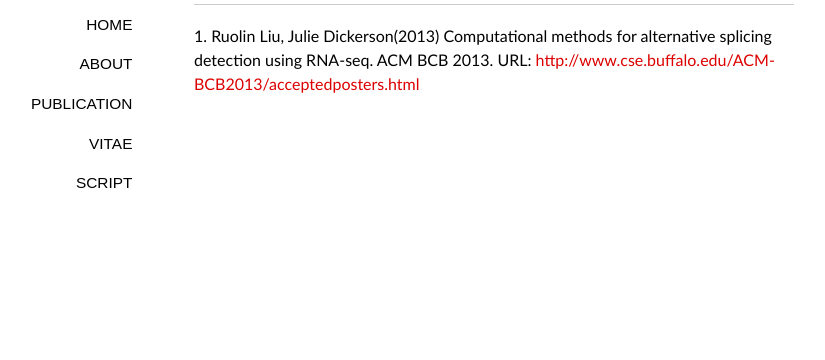
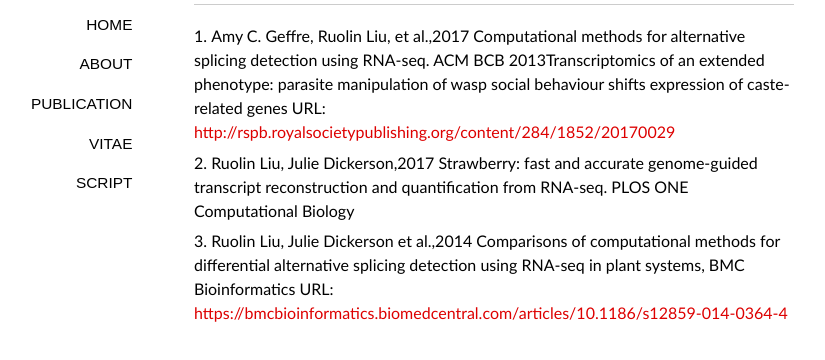
Before and after one commit to ruolin/ruolin.github.io, a plain HTML site: page publication.html in a window 1280 px wide. Shown: the part 68-428 px from the top of the page, without its empty margins (146-971 px from the left). Drawn offline with Linux system fonts and the light colour scheme; a web font is replaced by a local one.

Commit message:
update publications

```diff
--- a/publication.html
+++ b/publication.html
@@ -27,8 +27,12 @@
 			<article class="content">
 			<p></p>
 			<ol>
-			<li>Ruolin Liu, Julie Dickerson(2013) Computational methods for alternative splicing detection using RNA-seq. ACM BCB 2013. URL:
-			<a href="http://www.cse.buffalo.edu/ACM-BCB2013/acceptedposters.html"> http://www.cse.buffalo.edu/ACM-BCB2013/acceptedposters.html</a></li>
+			<li> Amy C. Geffre, Ruolin Liu, et al.,2017 Computational methods for alternative splicing detection using RNA-seq. ACM BCB 2013Transcriptomics of an extended phenotype: parasite manipulation of wasp social behaviour shifts expression of caste-related genes
+			     URL:<a href="http://rspb.royalsocietypublishing.org/content/284/1852/20170029"> http://rspb.royalsocietypublishing.org/content/284/1852/20170029</a></li>
+			<li> Ruolin Liu, Julie Dickerson,2017 Strawberry: fast and accurate genome-guided transcript reconstruction and quantification from RNA-seq. PLOS ONE Computational Biology </li>
+			<li> Ruolin Liu, Julie Dickerson et al.,2014 Comparisons of computational methods for differential alternative splicing detection using RNA-seq in plant systems, BMC Bioinformatics
+			     URL:<a href="https://bmcbioinformatics.biomedcentral.com/articles/10.1186/s12859-014-0364-4"> https://bmcbioinformatics.biomedcentral.com/articles/10.1186/s12859-014-0364-4</a></li>
+
 			</ol>
 			</article>
 		</div>
```
